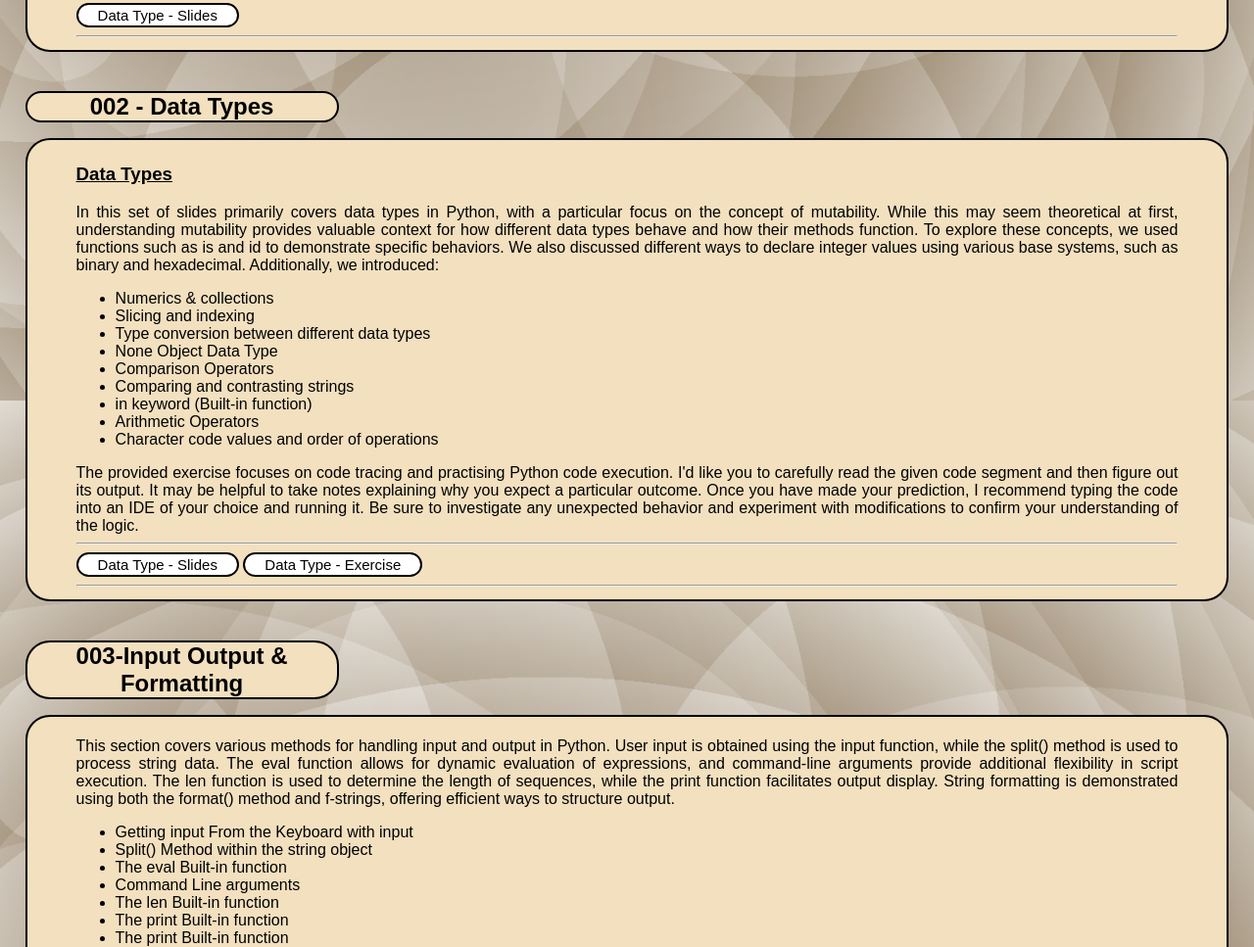
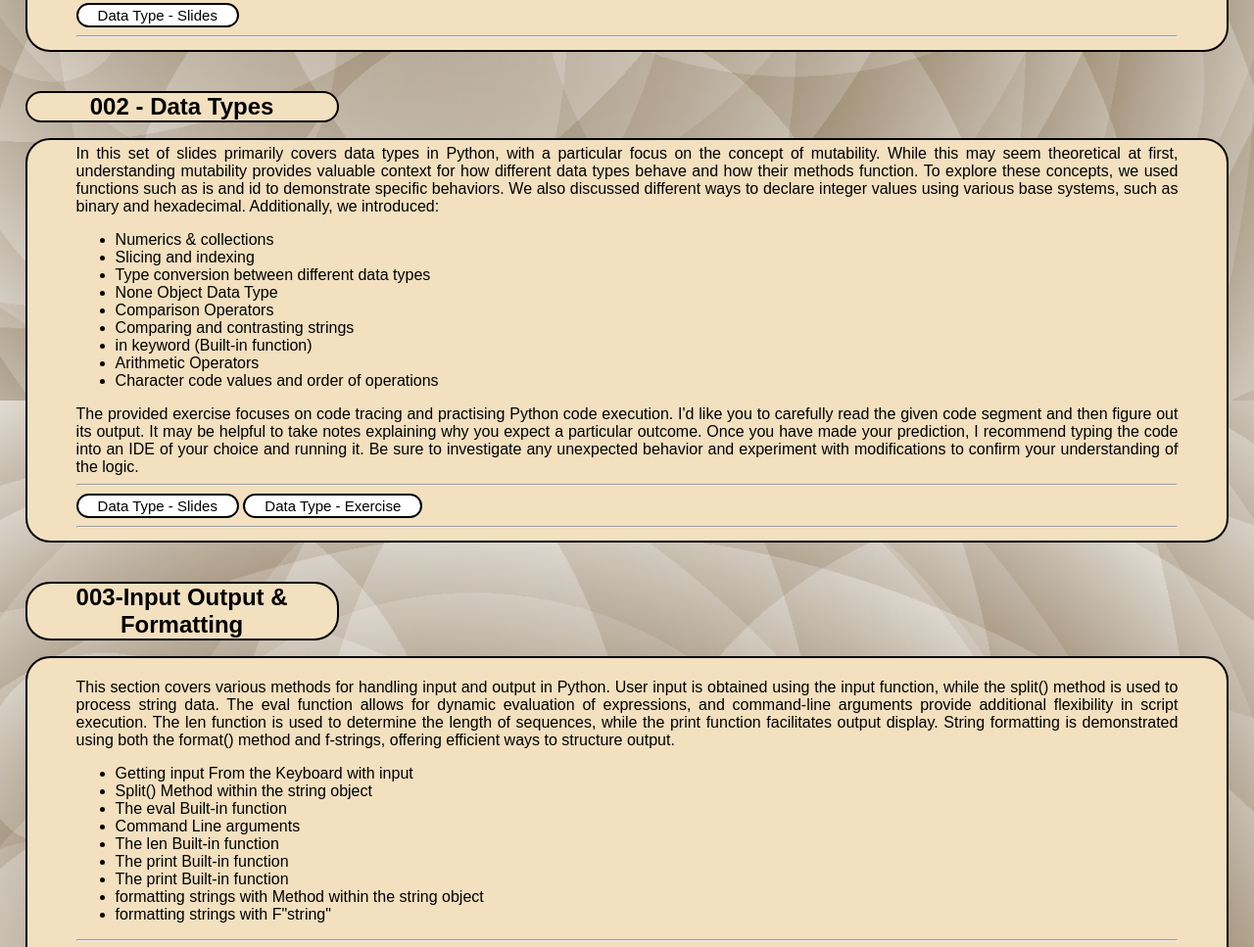
Before and after one commit to JamesBarrettMsc/Python_evening, a plain HTML site: page home.html in a window 1280 px wide. Shown: the part 871-1838 px from the top of the page at 98% size. Drawn offline with Linux system fonts and the light colour scheme.

Commit message:
Update home.html

```diff
--- a/home.html
+++ b/home.html
@@ -78,8 +78,6 @@ In this session, we primarily explored how Python differs from other programming
 
 <h2>002 - Data Types</h2>
 <div class="segment">
-
-<h3><u> Data Types</u></h3>
 
 In this set of slides primarily covers data types in Python, with a particular focus on the concept of mutability.
 While this may seem theoretical at first, understanding mutability provides valuable context for how different data types behave and how their methods function.
```
